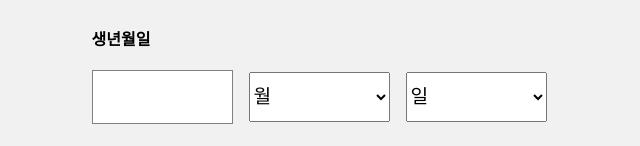
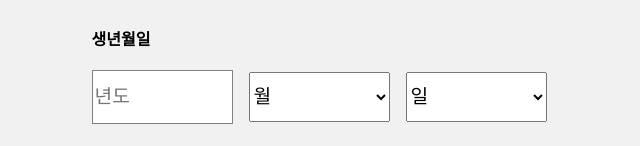
Before and after one commit to kirss11/nnaver, a plain HTML site: page index.html in a window 1280 px wide. Shown: the part 654-800 px from the top of the page, 319-959 px from the left. Drawn offline with Linux system fonts and the light colour scheme.

Commit message:
Update index.html

```diff
--- a/index.html
+++ b/index.html
@@ -26,7 +26,7 @@
     <div class="join_title">이름</div>
     <input type="text" class="text_box">
     <div class="join_title">생년월일</div>
-    <input type="text" class="text_box">
+    <input type="text" class="text_box" placeholder="년도">
 
     <select class="day">
       <option value="">월</option>
```
